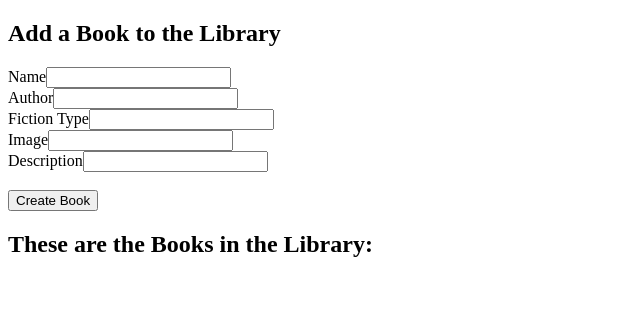
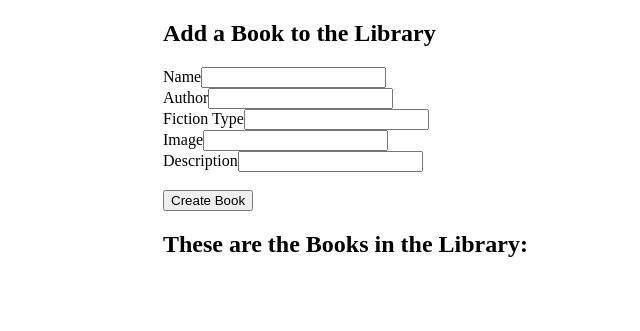
Before and after one commit to EvanEpperson/allScienceLibrary, a website: page public/index.html in a window 1280 px wide. Shown: the whole page, without its empty margins (0-640 px from the left). Drawn offline with nearby package versions, Linux system fonts and the light colour scheme; no server answers.

Commit message:
saving some css, just trying to merge for now

```diff
--- a/public/index.html
+++ b/public/index.html
@@ -4,6 +4,7 @@
     <meta charset="utf-8">
     <title>All Science Library</title>
     <link rel="stylesheet" href="main.css">
+    <script src="https://cdnjs.cloudflare.com/ajax/libs/modernizr/2.8.3/modernizr.min.js"></script>
     <script src="https://unpkg.com/react@16/umd/react.development.js" crossorigin></script>
     <script src="https://unpkg.com/react-dom@16/umd/react-dom.development.js" crossorigin></script>
     <script src="https://unpkg.com/babel-standalone@6/babel.min.js"></script>
--- a/public/main.css
+++ b/public/main.css
@@ -0,0 +1,12 @@
+li{
+    list-style-type: none;
+}
+
+.main,
+.container{
+	width: 90%;
+	max-width: 1060px;
+	margin: 0 auto;
+	position: relative;
+	padding: 0 30px 50px 30px;
+}
```
